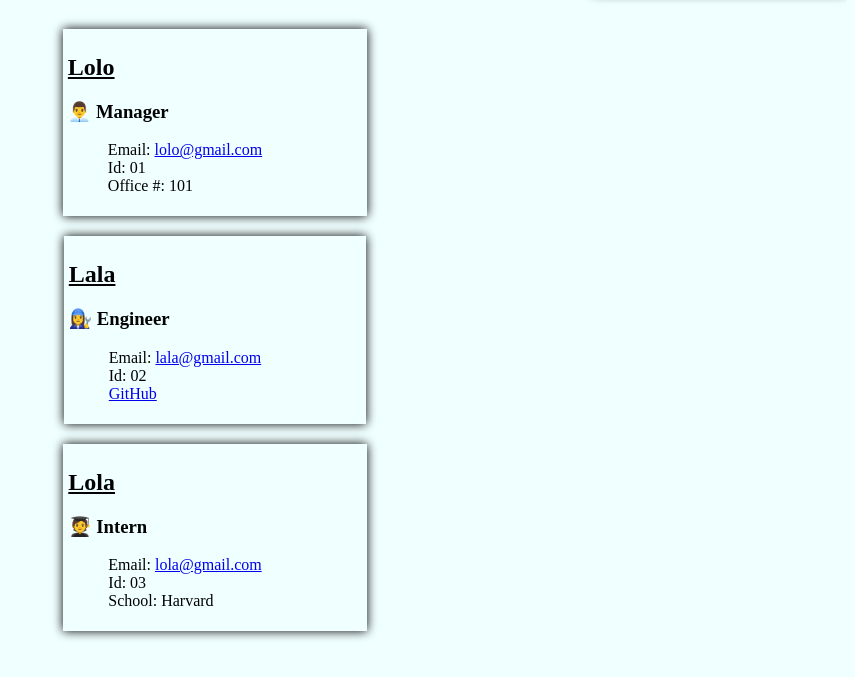
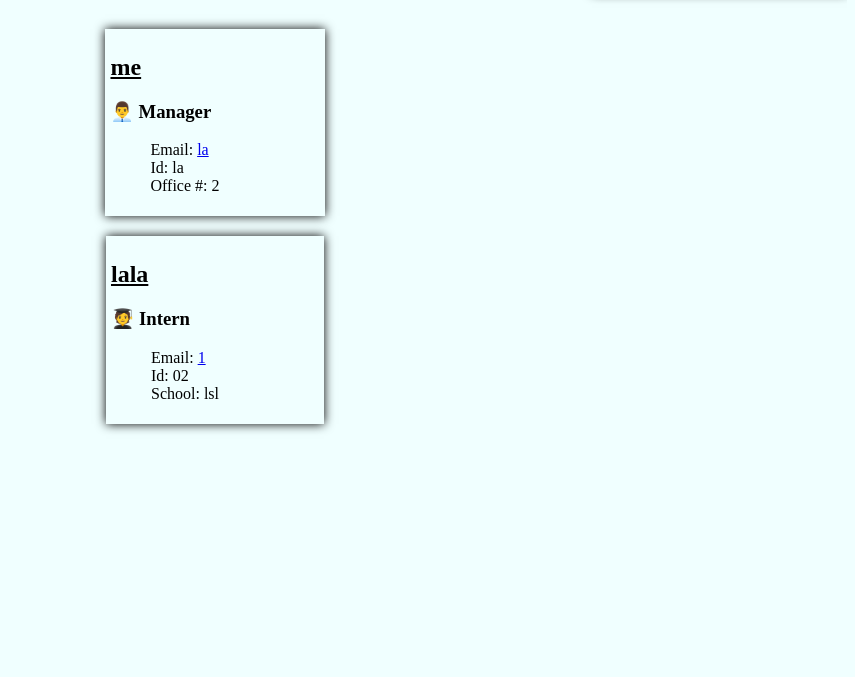
Before and after one commit to GustavoTijerino1/team-info-generator, a website: page index.html in a window 1280 px wide. Shown: the part 73-750 px from the top of the page, without its empty margins (425-1280 px from the left). Drawn offline with Linux system fonts and the light colour scheme.

Commit message:
Updated ReadMe

```diff
--- a/index.html
+++ b/index.html
@@ -18,18 +18,18 @@
           <main>
             <div class="container">
               <div class="title">
-                <h2 >Lolo<!--name--></h2>
+                <h2 >me<!--name--></h2>
                 <h3>👨‍💼 Manager</h3>
               </div>
               <ul>
                 <li>
-                Email:  <a href="mailto:lolo@gmail.com.com">lolo@gmail.com</a> <!-- email -->
+                Email:  <a href="mailto:la.com">la</a> <!-- email -->
                 </li>
                 <li>
-                Id: 01 <!-- id -->
+                Id: la <!-- id -->
                 </li>
                 <li>
-                Office #: 101 <!-- office number -->
+                Office #: 2 <!-- office number -->
                 </li>
               </ul>
             </div>
@@ -40,41 +40,21 @@
 
 
 
-  <main>
-    <div class="container">
-      <div class="title">
-        <h2 >Lala<!--name--></h2>
-        <h3>👩‍🔧 Engineer</h3>
-      </div>
-      <ul>
-        <li>
-        Email: <a href="mailto:lala@gmail.com.com">lala@gmail.com</a> <!-- email -->
-        </li>
-        <li>
-        Id: 02   <!-- id -->
-        </li>
-        <li>
-        <a href="https://github.com/lalalo1"target="_blank"> GitHub</a> <!-- github  -->
-        </li>
-      </ul>
-    </div>
-  </main>
-
     <main>
       <div class="container">
             <div class="title">
-            <h2 >Lola<!--name--></h2>
+            <h2 >lala<!--name--></h2>
             <h3>🧑‍🎓 Intern</h3>
           </div>
               <ul>
                 <li>
-                Email: <a href="mailto:lola@gmail.com.com">lola@gmail.com</a> <!-- email -->
+                Email: <a href="mailto:1.com">1</a> <!-- email -->
                 </li>
                 <li>
-                Id: 03   <!-- id -->
+                Id: 02   <!-- id -->
                 </li>
                 <li>
-                School: Harvard <!-- school -->
+                School: lsl <!-- school -->
                 </li>
               </ul>
         </div>
```
Also changed, not shown: README.md.
